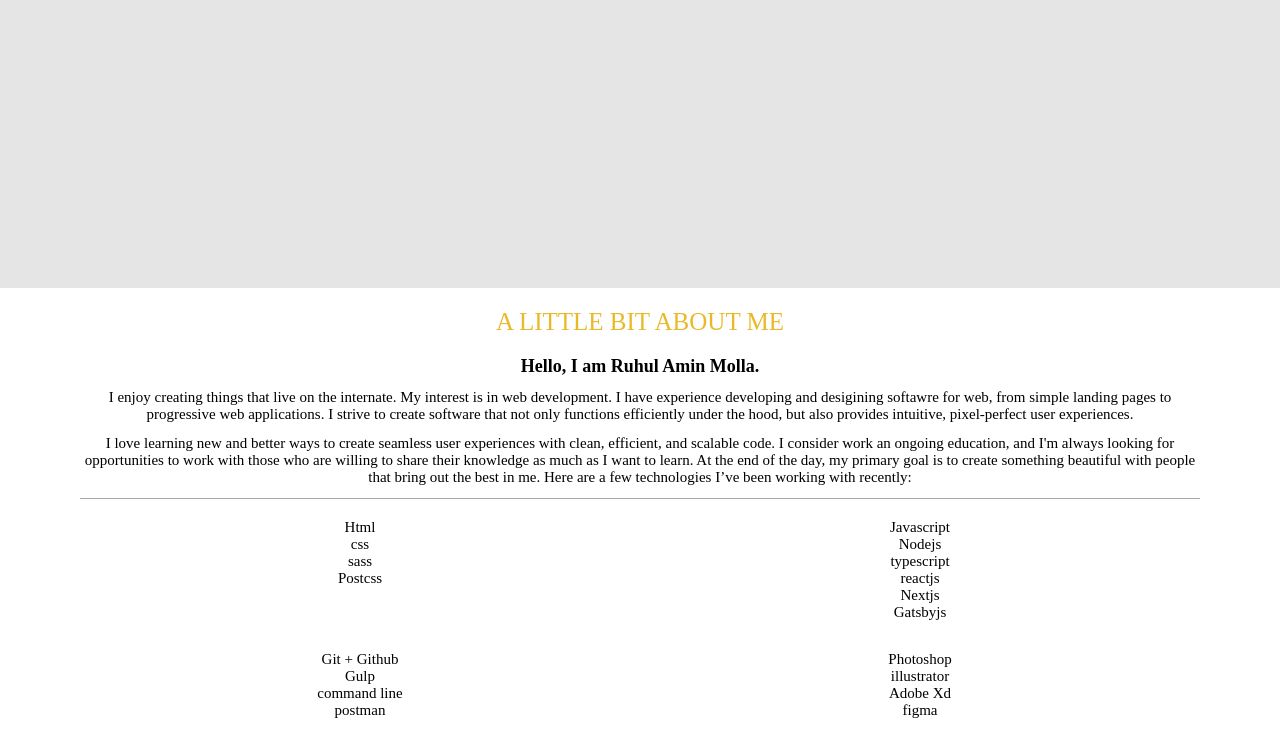
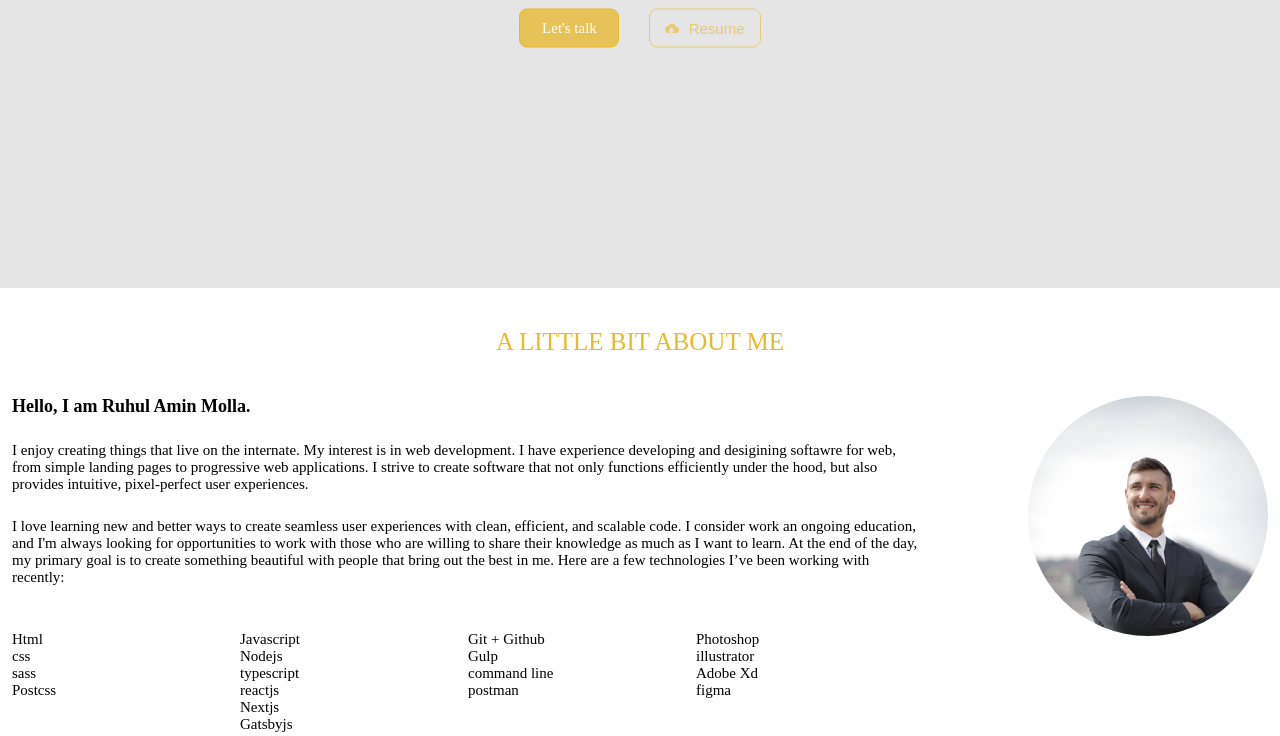
Before and after one commit to ruhulaminmolla2013/ruhulaminmolla2013.github.io, a website: page index.html in a window 1280 px wide. Shown: the part 512-1248 px from the top of the page. Drawn offline with Linux system fonts and the light colour scheme; files whose address does not match are found by name.

Commit message:
response working

```diff
--- a/sass/abstracts/_mixin.scss
+++ b/sass/abstracts/_mixin.scss
@@ -33,7 +33,7 @@ ORDER: Base + typography > general layout + grid > page layout > components
     }
   }
   @if $breakpoint == desk {
-    @media only screen and (max-width: 992px) {
+    @media only screen and (min-width: 992px) {
       @content;
     }
   }
--- a/sass/base/_utilityclasses.scss
+++ b/sass/base/_utilityclasses.scss
@@ -94,6 +94,12 @@
 .h1 {
   font-size: 2.8rem;
   font-weight: 700;
+  @include respond(desk) {
+    font-size: 4.8rem;
+  }
+  @include respond(desk-md) {
+    font-size: 7.2rem;
+  }
 }
 
 h2 {
@@ -118,14 +124,20 @@ h2 {
 .body3 {
   font-size: 1.6rem;
   font-weight: 300;
-  @include respond(desk-xl) {
+  @include respond(desk) {
     font-size: 2.4rem;
   }
 }
 
 .link {
-  font-size: 2rem;
+  font-size: 1.5rem;
   font-weight: 400;
+  @include respond(desk) {
+    font-size: 2rem;
+  }
+  @include respond(desk-md) {
+    font-size: 2.4rem;
+  }
 }
 
 .bold {
@@ -163,161 +175,161 @@ h2 {
   width: 100%;
 }
 
-@include respond(desk-xl) {
-  .wrapper {
-    padding: 0 130px;
-  }
-  /*** text color **/
-  .active {
-    color: $primary;
-  }
+// @include respond(desk) {
+//   .wrapper {
+//     padding: 0 130px;
+//   }
+//   /*** text color **/
+//   .active {
+//     color: $primary;
+//   }
 
-  .text-primary {
-    color: $primary;
-  }
-  .text-secondary {
-    color: $secondary;
-  }
+//   .text-primary {
+//     color: $primary;
+//   }
+//   .text-secondary {
+//     color: $secondary;
+//   }
 
-  .text-dark {
-    color: $dark;
-  }
-  .text-light {
-    color: $light;
-  }
-  .text-white {
-    color: $white;
-  }
+//   .text-dark {
+//     color: $dark;
+//   }
+//   .text-light {
+//     color: $light;
+//   }
+//   .text-white {
+//     color: $white;
+//   }
 
-  .bg-primary {
-    background-color: $primary;
-  }
+//   .bg-primary {
+//     background-color: $primary;
+//   }
 
-  .bg-secondary {
-    background-color: rgba($color: $secondary, $alpha: 0.3);
-  }
+//   .bg-secondary {
+//     background-color: rgba($color: $secondary, $alpha: 0.3);
+//   }
 
-  .bg-white {
-    background-color: $white;
-  }
+//   .bg-white {
+//     background-color: $white;
+//   }
 
-  .bg-dark {
-    background-color: $dark;
-  }
+//   .bg-dark {
+//     background-color: $dark;
+//   }
 
-  .text-center {
-    text-align: center;
-  }
+//   .text-center {
+//     text-align: center;
+//   }
 
-  .text-tr-none {
-    text-transform: none;
-  }
+//   .text-tr-none {
+//     text-transform: none;
+//   }
 
-  /********display ******/
+//   /********display ******/
 
-  .d-inline {
-    display: inline-block;
-  }
+//   .d-inline {
+//     display: inline-block;
+//   }
 
-  .d-block {
-    display: block;
-  }
+//   .d-block {
+//     display: block;
+//   }
 
-  /**** flex classes ****/
+//   /**** flex classes ****/
 
-  .d-flex {
-    display: flex;
-    flex-wrap: wrap;
-  }
+//   .d-flex {
+//     display: flex;
+//     flex-wrap: wrap;
+//   }
 
-  .flex-d-column {
-    flex-direction: column;
-  }
+//   .flex-d-column {
+//     flex-direction: column;
+//   }
 
-  .flex-d-row {
-    flex-direction: row;
-  }
+//   .flex-d-row {
+//     flex-direction: row;
+//   }
 
-  .justify-space-between {
-    justify-content: space-between;
-  }
+//   .justify-space-between {
+//     justify-content: space-between;
+//   }
 
-  .justify-center {
-    justify-content: center;
-  }
+//   .justify-center {
+//     justify-content: center;
+//   }
 
-  .alignItems-center {
-    align-items: center;
-  }
+//   .alignItems-center {
+//     align-items: center;
+//   }
 
-  /**** typography ****/
+//   /**** typography ****/
 
-  .h1 {
-    font-size: 7.2rem;
-    font-weight: 700;
-  }
+//   .h1 {
+//     font-size: 7.2rem;
+//     font-weight: 700;
+//   }
 
-  h2 {
-    font-size: 4.8rem;
-    font-weight: 500;
-  }
+//   h2 {
+//     font-size: 4.8rem;
+//     font-weight: 500;
+//   }
 
-  .h3 {
-    font-size: 3.6rem;
-    font-weight: 600;
-  }
+//   .h3 {
+//     font-size: 3.6rem;
+//     font-weight: 600;
+//   }
 
-  .body1 {
-    font-size: 3.2rem;
-    font-weight: 300;
-  }
+//   .body1 {
+//     font-size: 3.2rem;
+//     font-weight: 300;
+//   }
 
-  .body2 {
-    font-size: 2.4rem;
-    font-weight: 300;
-  }
-  .body3 {
-    font-size: 2rem;
-    font-weight: 300;
-  }
+//   .body2 {
+//     font-size: 2.4rem;
+//     font-weight: 300;
+//   }
+//   .body3 {
+//     font-size: 2rem;
+//     font-weight: 300;
+//   }
 
-  .link {
-    font-size: 2.4rem;
-    font-weight: 400;
-  }
+//   .link {
+//     font-size: 2.4rem;
+//     font-weight: 400;
+//   }
 
-  .bold {
-    font-weight: 500;
-  }
+//   .bold {
+//     font-weight: 500;
+//   }
 
-  /****margin****/
-  .m-right-30 {
-    margin-right: 3rem;
-  }
-  .mx-auto {
-    margin-left: auto;
-    margin-right: auto;
-  }
-  .m-b-10 {
-    margin-bottom: 1rem;
-  }
-  .m-b-20 {
-    margin-bottom: 2rem;
-  }
-  .m-b-30 {
-    margin-bottom: 3rem;
-  }
-  .m-b-33 {
-    margin-bottom: 3.3rem;
-  }
+//   /****margin****/
+//   .m-right-30 {
+//     margin-right: 3rem;
+//   }
+//   .mx-auto {
+//     margin-left: auto;
+//     margin-right: auto;
+//   }
+//   .m-b-10 {
+//     margin-bottom: 1rem;
+//   }
+//   .m-b-20 {
+//     margin-bottom: 2rem;
+//   }
+//   .m-b-30 {
+//     margin-bottom: 3rem;
+//   }
+//   .m-b-33 {
+//     margin-bottom: 3.3rem;
+//   }
 
-  /*******eidyh *****/
+//   /*******eidyh *****/
 
-  .width-50 {
-    width: 50%;
-  }
+//   .width-50 {
+//     width: 50%;
+//   }
 
-  .width-100 {
-    width: 100%;
-  }
-}
+//   .width-100 {
+//     width: 100%;
+//   }
+// }
--- a/sass/components/_header.scss
+++ b/sass/components/_header.scss
@@ -5,22 +5,19 @@ header component
 .header {
   width: 100%;
   background-color: rgba($color: $secondary, $alpha: 1);
-  position: static;
-
-  @include respond(desk-xl) {
-    position: fixed;
-  }
+  position: fixed;
+  z-index: 9999;
 
   .menu-icon {
     width: 40px;
     height: 40px;
-    position: absolute;
+    position: fixed;
     left: 10px;
     top: 10px;
-    z-index: 99;
+
     transition: all 0.35s;
 
-    @include respond(desk-xl) {
+    @include respond(tab-land) {
       display: none;
     }
 
@@ -35,13 +32,13 @@ header component
   .drawer {
     margin: 0 -12px;
     left: 0;
-    position: absolute;
+    position: fixed;
     width: 100%;
-    z-index: 100;
+
     transition: all 0.35s;
     background-color: rgba($color: $dark, $alpha: 1);
 
-    @include respond(desk-xl) {
+    @include respond(tab-land) {
       background-color: transparent;
       flex-direction: row;
       margin: 0;
@@ -54,7 +51,7 @@ header component
     }
     &__close {
       margin-left: -1920px;
-      @include respond(desk-xl) {
+      @include respond(tab-land) {
         margin-left: 0;
       }
     }
@@ -67,7 +64,7 @@ header component
     align-items: center;
     border-bottom: 1px solid $white;
     padding: 12px;
-    @include respond(desk-xl) {
+    @include respond(tab-land) {
       width: auto;
       padding: 12px;
     }
@@ -80,11 +77,11 @@ header component
       display: block;
       width: 30px;
       height: 30px;
-      @include respond(desk-xl) {
+      @include respond(tab-land) {
         display: none;
       }
     }
-    @include respond(desk-xl) {
+    @include respond(tab-land) {
       display: block;
       border-bottom: none;
     }
@@ -93,7 +90,7 @@ header component
   .nav {
     width: 100%;
 
-    @include respond(desk-xl) {
+    @include respond(tab-land) {
       width: auto;
       display: flex;
     }
@@ -108,7 +105,7 @@ header component
       flex-direction: column;
       border-bottom: 1px solid $white;
 
-      @include respond(desk-xl) {
+      @include respond(tab-land) {
         width: auto;
         border-bottom: none;
       }
@@ -119,26 +116,3 @@ header component
     }
   }
 }
-
-// @include respond(desk-xl) {
-//   padding: 1.5rem 0;
-//   & .wrapper {
-//     flex-direction: row;
-//   }
-
-//   .logo-box {
-//     width: auto;
-//     display: block;
-//   }
-
-//   .nav {
-//     width: auto;
-//     &__item {
-//       width: auto;
-//       border: none;
-//       &:hover {
-//         color: $primary;
-//       }
-//     }
-//   }
-// }
--- a/sass/layout/home.scss
+++ b/sass/layout/home.scss
@@ -1,6 +1,6 @@
 .section {
   width: 100%;
-  padding: 2rem 0;
+  padding: 4rem 0;
 
   @include respond(desk-xl) {
     padding: 12rem 0;
@@ -11,7 +11,7 @@
     color: $primary;
     font-weight: 500;
     text-align: center;
-    margin-bottom: 2rem;
+    padding-bottom: 4rem;
     text-transform: uppercase;
 
     @include respond(desk-xl) {
@@ -63,7 +63,7 @@
   align-items: center;
   flex-direction: column;
 
-  @include respond(desk-xl) {
+  @include respond(desk) {
     flex-direction: row;
     justify-content: space-between;
     align-items: flex-start;
@@ -75,16 +75,19 @@
     display: flex;
     flex-direction: column;
     text-align: center;
+    order: 2;
 
-    @include respond(desk-xl) {
+    @include respond(desk) {
+      width: calc(75% - 30px);
       margin-bottom: 2.5rem;
       text-align: left;
+      order: 1;
     }
 
     & > *:not(:last-child) {
       margin-bottom: 1.2rem;
 
-      @include respond(desk-xl) {
+      @include respond(desk) {
         margin-bottom: 2.5rem;
       }
     }
@@ -97,7 +100,7 @@
       text-align: center;
       border-top: 1px solid $secondary;
       padding-top: 2rem;
-      @include respond(desk-xl) {
+      @include respond(desk) {
         text-align: left;
         border-top: none;
         padding-top: none;
@@ -107,7 +110,7 @@
         width: 50%;
         margin-bottom: 30px;
 
-        @include respond(desk-xl) {
+        @include respond(desk) {
           width: 25%;
         }
       }
@@ -118,14 +121,19 @@
   }
 
   &__picture {
-    max-width: 300px;
-    height: 300px;
+    max-width: 240px;
+    height: 240px;
     border-radius: 50%;
     overflow: hidden;
 
+    order: 1;
+    margin-bottom: 3rem;
+
     @include respond(desk-xl) {
-      max-width: 430px;
-      height: 430px;
+      width: 430px;
+      height: auto;
+      order: 2;
+      margin-bottom: 0;
     }
 
     img {
@@ -137,10 +145,14 @@
 
 .service {
   width: 100%;
+  padding-top: 30px;
+  @include respond(desk-xl) {
+    padding: 12rem;
+  }
   &__item {
     width: 100%;
-    margin-bottom: 30px;
-    @include respond(desk-xl) {
+    margin-bottom: 20px;
+    @include respond(desk) {
       width: calc((100% - 60px) / 3);
       margin-bottom: 30px;
     }
@@ -167,14 +179,20 @@
 
   &__item {
     width: 100%;
-    margin-bottom: 16px;
+    margin-bottom: 20px;
     border: 1px solid $grey;
     position: relative;
     text-align: center;
     color: $white;
     overflow: hidden;
 
-    @include respond(desk-xl) {
+    box-shadow: 0 0px 3px rgba($color: $primary, $alpha: 0.65);
+
+    @include respond(tab-land) {
+      width: calc((100% - 30px) / 2);
+      margin-bottom: 30px;
+    }
+    @include respond(desk-md) {
       width: calc((100% - 60px) / 3);
       margin-bottom: 30px;
     }
@@ -221,6 +239,10 @@
 .hire {
   text-align: center;
 
+  & > .section__title {
+    padding-bottom: 0;
+  }
+
   & .btn {
     @include respond(desk-xl) {
       padding: 12px 40px;
@@ -231,7 +253,7 @@
 .contact {
   padding-top: 2.5rem;
   line-height: 1.5;
-  @include respond(desk-xl) {
+  @include respond(desk) {
     padding-top: 10rem;
   }
 
@@ -242,7 +264,11 @@
     & > *:not(:last-child) {
       width: 100%;
       margin-bottom: 1.5rem;
-      @include respond(desk-xl) {
+      @include respond(tab-land) {
+        width: calc((100% - 30px) / 2);
+        margin-bottom: 3rem;
+      }
+      @include respond(desk) {
         width: 23.5%;
         margin-bottom: 3rem;
       }
@@ -254,12 +280,19 @@
     flex-direction: column;
     order: 4;
 
-    @include respond(desk-xl) {
+    @include respond(tab-land) {
+      order: 3;
+    }
+    @include respond(desk) {
       order: 1;
     }
 
     & > *:not(:first-child) {
       margin-bottom: 1.5rem;
+
+      @include respond(tab-port) {
+        margin-bottom: 2.5rem;
+      }
       @include respond(desk-xl) {
         margin-bottom: 3.5rem;
       }
@@ -298,6 +331,13 @@
   &__service {
     order: 2;
 
+    @include respond(tab-land) {
+      order: 1;
+    }
+    @include respond(desk) {
+      order: 2;
+    }
+
     ul {
       list-style: none;
     }
@@ -305,6 +345,13 @@
 
   &__address {
     order: 3;
+
+    @include respond(tab-land) {
+      order: 2;
+    }
+    @include respond(desk) {
+      order: 3;
+    }
 
     ul {
       list-style: none;
@@ -322,7 +369,7 @@
     font-size: 24px;
     order: 1;
 
-    @include respond(desk-xl) {
+    @include respond(tab-land) {
       order: 4;
     }
 
```
Also changed, not shown: index.html (+13 -13 lines), js/main.js (+32 -10 lines), sass/components/_card.scss (+4 -4 lines), css/style.css, 1 other file.
